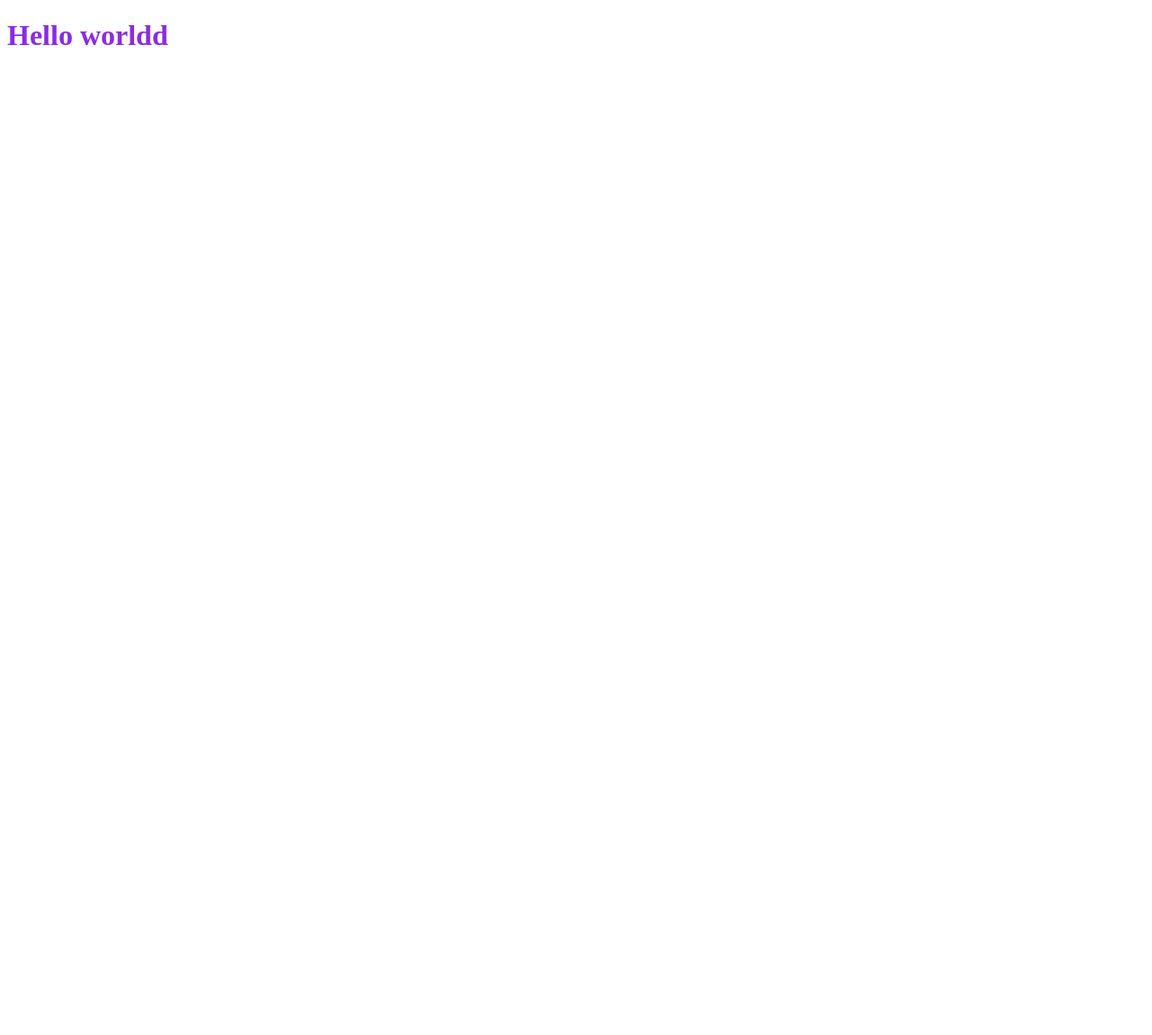
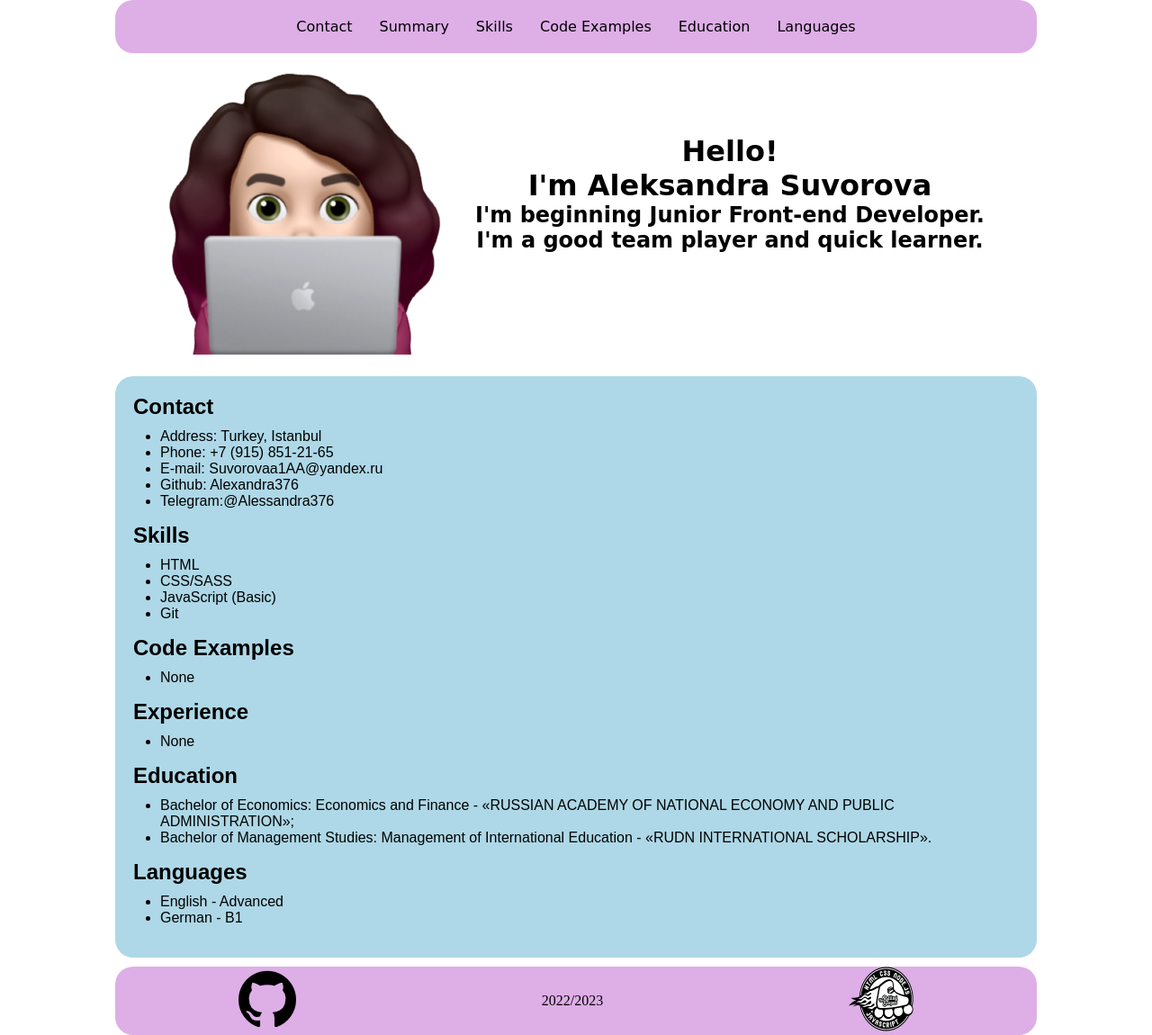
Before and after one commit to Alexandra376/rsschool-cv, a plain HTML site: page index.html in a window 1280 px wide. Shown: the whole page at 90% size. Before the commit the page ends 800 px from the top, so only its background shows below. Drawn offline with Linux system fonts and the light colour scheme; a web font is replaced by a local one.

Commit message:
refactor: html,css

```diff
--- a/index.html
+++ b/index.html
@@ -4,10 +4,89 @@
     <meta charset="UTF-8">
     <meta http-equiv="X-UA-Compatible" content="IE=edge">
     <meta name="viewport" content="width=device-width, initial-scale=1.0">
+    <link href="https://fonts.googleapis.com/css2?family=Roboto:ital,wght@0,100;0,300;0,400;0,500;0,700;0,900;1,100;1,300;1,400;1,500;1,700;1,900&family=Rubik+Storm&display=swap" rel="stylesheet">
     <title>Document</title>
     <link rel="stylesheet" href="style.css">
 </head>
 <body>
-    <h1>Hello worldd</h1>
+    <header class="header">
+        <nav class="header_nav">
+            <ul>
+                <li><a href="#">Contact</a></li>
+                <li><a href="#">Summary</a></li>
+                <li><a href="#">Skills</a></li>
+                <li><a href="#">Code Examples</a></li>
+                <li><a href="#">Education</a></li>
+                <li><a href="#">Languages</a></li>
+            </ul>
+        </nav>
+    </header>
+    <main>
+        <div class="main_information">
+            <div class="main_pic">
+                <img src="/pics/pictures.png" alt="avatar-logo"></img>
+            </div>
+            <div class="main_name">
+                <h1>Hello! <br>I'm Aleksandra Suvorova</h1>
+                <h2>I'm beginning Junior Front-end Developer. <br>I'm a good team player and quick learner.</h2>
+            </div>
+        </div>
+        <div class="main_information_2">
+            <div class="others">
+                <div class="sentence_1">
+                    <h2 class="others-item">Contact</h2>
+                    <ul>
+                        <li>Address: Turkey, Istanbul</li>
+                        <li>Phone: +7 (915) 851-21-65</li>
+                        <li>E-mail: Suvorovaa1AA@yandex.ru</li>
+                        <li>Github: Alexandra376</li>
+                        <li>Telegram:@Alessandra376</li>
+                    </ul>
+                </div>
+                <div class="sentence_1">
+                    <h2 class="others-item">Skills</h2>
+                    <ul>
+                        <li>HTML</li>
+                        <li>CSS/SASS</li>
+                        <li>JavaScript (Basic)</li>
+                        <li>Git</li>
+                    </ul>
+                </div>
+                <div class="sentence_1">
+                    <h2 class="others-item">Code Examples</h2>
+                    <ul>
+                        <li>None</li>
+                    </ul>
+                </div>
+                <div class="sentence_1">
+                    <h2 class="others-item">Experience</h2>
+                    <ul>
+                        <li>None</li>
+                    </ul>
+                </div>
+                <div class="sentence_1">
+                    <h2 class="others-item">Education</h2>
+                    <ul>
+                        <li>Bachelor of Economics: Economics and Finance - «RUSSIAN ACADEMY OF NATIONAL ECONOMY AND PUBLIC ADMINISTRATION»;</li>
+                        <li>Bachelor of Management Studies: Management of International Education - «RUDN INTERNATIONAL SCHOLARSHIP».</li>
+                    </ul>
+                </div>
+                <div class="sentence_1">
+                    <h2 class="others-item">Languages</h2>
+                    <ul>
+                        <li>English - Advanced</li>
+                        <li>German - B1</li>
+                    </ul>
+                </div>
+            </div>
+        </div>
+    </main>
+    <footer>
+        <div class="footer_wrap">
+            <div class="logo_github"><a href="https://github.com/Alexandra376/rsschool-cv"><img src="/pics/github-logo.png" alt="logo-github"></a></div>
+            <div>2022/2023</div>
+            <div class="rsschool-logo"><a href="https://github.com/rolling-scopes-school/tasks/blob/master/tasks/cv/cv-stage0.md"><img src="/pics/logo-rs.png" alt="rs-logo"></a></div>
+        </div>
+    </footer>
 </body>
 </html>
--- a/style.css
+++ b/style.css
@@ -1,3 +1,60 @@
-h1 {
-    color: blueviolet;
+* {
+    margin: 0;
+    padding: 0;
 }
+body {
+    max-width: 1024px;
+    margin: 0 auto;
+}
+header {
+    background: #deaee7;
+    padding: 20px;
+    border-radius: 20px;
+}
+.header_nav ul {
+    display: flex;
+    list-style-type: none;
+    gap: 30px;
+    justify-content: center;
+}
+
+.header_nav ul li a {
+    text-decoration: none;
+    color: black;
+    font-family: 'Rubik Storm', cursive;
+}
+
+.main_information {
+    display: flex;
+
+}
+
+.main_name {
+    font-family: 'Rubik Storm', cursive;
+    text-align: center;
+    padding-top: 90px;
+}
+
+.others {
+    font-family: 'Rubik Storm', sans-serif;
+}
+.sentence_1 {
+    margin-bottom: 15px;
+}
+.main_information_2 {
+    background: #aed8e7;
+    padding: 20px;
+    border-radius: 20px;
+}
+.sentence_1 ul {
+    padding-left: 30px;
+    padding-top: 10px;
+}
+.footer_wrap {
+    background-color: #deaee7;
+    display: flex;
+    justify-content: space-around;
+    align-items: center;
+    margin-top: 10px;
+    border-radius: 20px;
+}
```
Also changed, not shown: pics/github-logo.png (added), pics/logo-rs.png (added), pics/me.png (added), pics/meme.png (added), pics/picture.png (added), pics/pictures.png (added).
